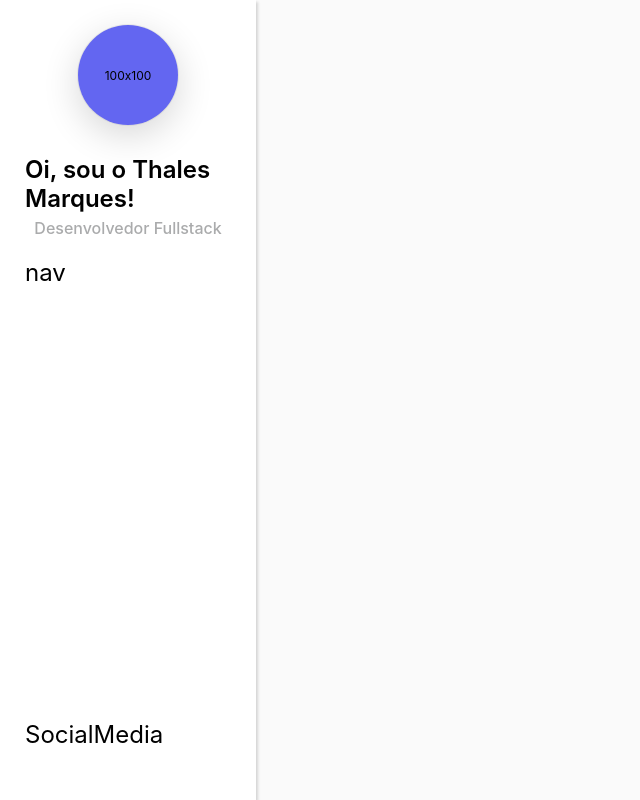
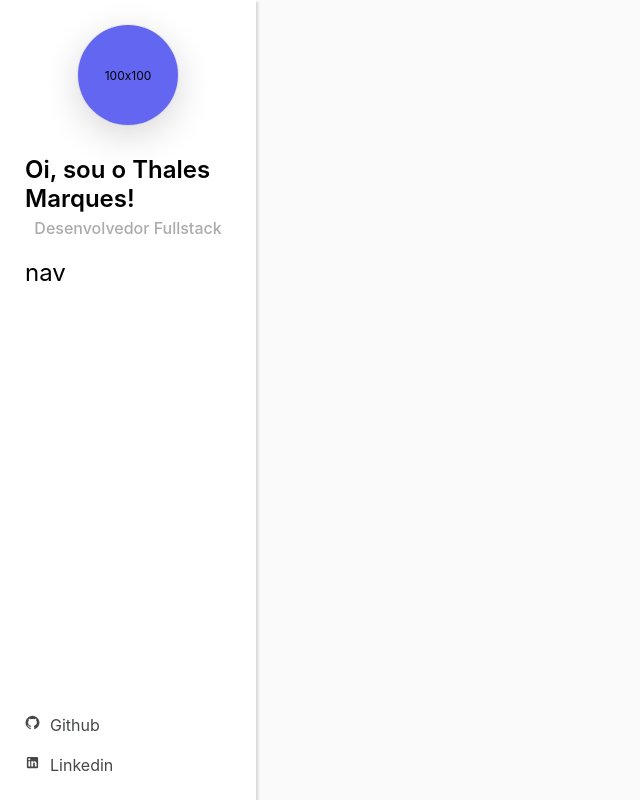
Before and after one commit to thalesfgalvao/personalPortfolio, a React (Vite) app: page / in a window 1280 px wide. Shown: the whole page, without its empty margins (0-640 px from the left). Built offline with nearby package versions, Linux system fonts and the light colour scheme.

Commit message:
Feat: create social media icons

```diff
--- a/src/layout/Dashboard/SocialMedia/index.tsx
+++ b/src/layout/Dashboard/SocialMedia/index.tsx
@@ -1,10 +1,17 @@
 import * as S from "./style";
+import GitHubIcon from '@mui/icons-material/GitHub';
+import LinkedInIcon from '@mui/icons-material/LinkedIn';
 
 const SocialMedia = () => {
   return (
-    <S.Wrapper>
-      <p>SocialMedia</p>
-    </S.Wrapper>
+    <S.SocialMediaWrapper>
+      <S.SocialMediaItem>
+        <S.Link href="https://github.com/thalesfgalvao" target="_blank"><GitHubIcon />Github</S.Link>
+      </S.SocialMediaItem>
+      <S.SocialMediaItem>
+        <S.Link href="https://www.linkedin.com/in/thales-marques/" target="_blank"><LinkedInIcon />Linkedin</S.Link>
+      </S.SocialMediaItem>
+    </S.SocialMediaWrapper>
   );
 };
 
--- a/src/layout/Dashboard/SocialMedia/style.ts
+++ b/src/layout/Dashboard/SocialMedia/style.ts
@@ -1,5 +1,32 @@
 import styled, { css } from "styled-components";
 
-export const Wrapper = styled.div`
+export const SocialMediaWrapper = styled.div`
+    display: flex;
+    flex-direction: column;
     grid-row: 3/4;
+    gap: 2rem;
 `;
+
+export const SocialMediaItem = styled.div`
+    ${({ theme }) => css`
+    `}
+`;
+
+export const Link = styled.a`
+    ${({ theme }) => css`
+        display: flex;
+        flex-direction: row;
+        gap: 1rem;
+        font-size: ${theme.sizes.small};
+        color: ${theme.colors.body};
+        transition: 0.2s;
+        text-decoration: none;
+
+        &:hover {
+            color: ${theme.colors.primary};
+            transition: 0.2s;
+            cursor: pointer;
+            text-decoration: none;
+        }
+    `}
+`
```
